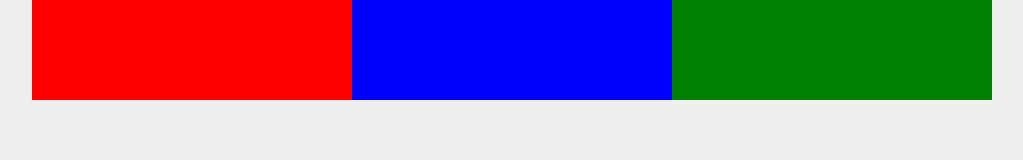
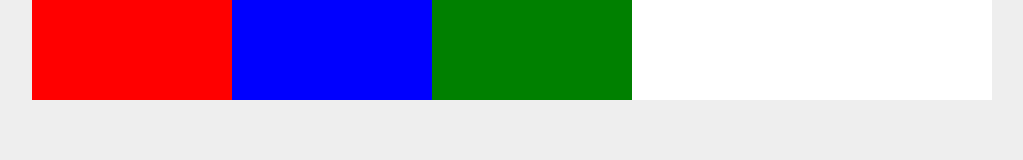
Before and after one commit to WhizBenjamin/flex-box, a plain HTML site: page index.html in a window 1280 px wide. Shown: the whole page, without its empty margins (128-1151 px from the left). Drawn offline with Linux system fonts and the light colour scheme.

Commit message:
Title: Updated CSS (Flex Basis) & lotta explanatory comments

```diff
--- a/style.css
+++ b/style.css
@@ -23,12 +23,17 @@ body {
     background: white;
     flex-wrap: wrap;
 }
+/**/
 
 .box {
     height: 100px;
-    min-width: 200px;
-    flex-grow: 1;
+    flex-basis: 200px;
 }
+/*NOTE: Flex-basis; similar to min-width as it defines a starting width for each of our elements.
+        You would notice the white padding and the reason the box doesn't grow into it is simply because flex-grow was not applied.
+        The difference between flex-basis and min-width is that the former works in a relatable way to shrinking,
+            while the latter shrinks but won't shrink beyond the assigned minimum width.
+*/
 
 .one {
     background: red;
@@ -41,6 +46,18 @@ body {
 .three {
     background: green;
 }
+/*NOTE: You can apply flex-basis to each individual box to det different starting width.
+        You can also add a flex grow property to the .box class,
+            this will make the individual boxes grow at their determined starting width in relation to the flex-basis.
+*/
 
+/*NOTE: Flex-grow, flex-shrink and flex-basis can all be combined into one notation.
+        This property is known as flex: it funtions as below,
+            flex: 1 0 200px;
+            Where the first digit reps grow, the second shrink and the third basis.
+        Another way to incorporate the flex property is,
+            flex: 1;
+            This sets the grow and shrink to 1 and basis to 0 by default.
+         */
 
 /********ID SELECTORS********/
```
